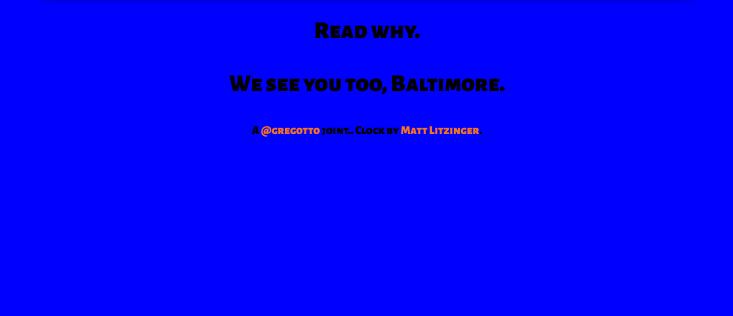
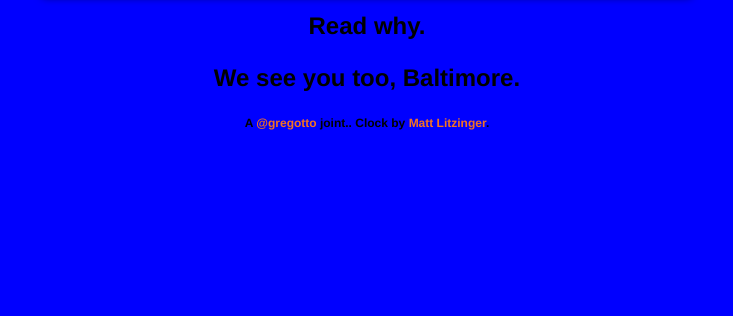
Before and after one commit to gregotto/bonillacountdown, a plain HTML site: page index.html in a window 1280 px wide. Shown: the part 484-800 px from the top of the page, without its empty margins (273-1006 px from the left). Drawn offline with nearby package versions, Linux system fonts and the light colour scheme.

Commit message:
Update style.css

```diff
--- a/css/style.css
+++ b/css/style.css
@@ -3,7 +3,7 @@ body {
 }
 
 p {
-    font-family: 'Alegreya Sans SC', sans-serif;
+    font-family: 'Helvetica', sans-serif;
     font-weight: bold;
     font-size: 6em;
     text-align: center;
```
